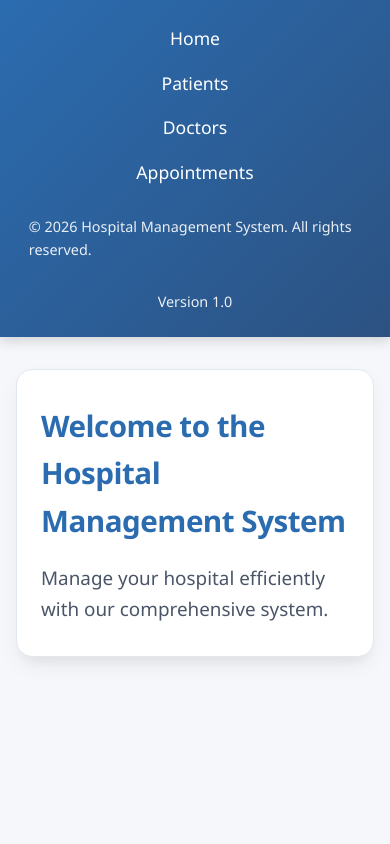
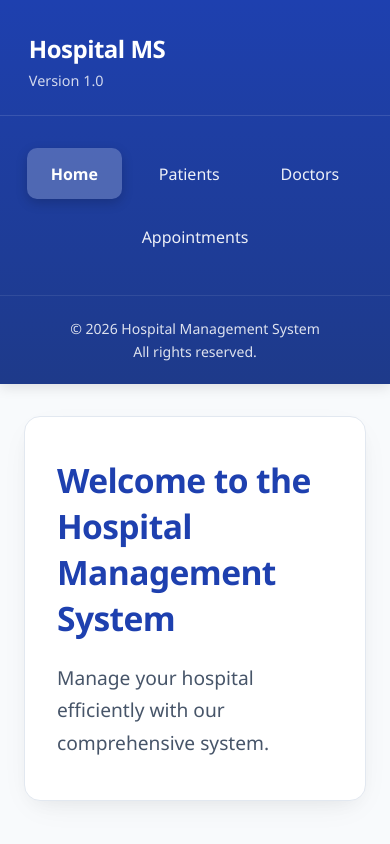
Before and after one commit to iristaniform/front_end, a plain HTML site: page index.html in a window 390 px wide. Drawn offline with Linux system fonts and the light colour scheme.

Commit message:
perf: change to side navigation (left)

```diff
--- a/index.html
+++ b/index.html
@@ -7,19 +7,40 @@
     <link rel="stylesheet" href="styles.css">
 </head>
 <body>
-    <nav>
+
+    <div class="layout-container">
+
+        <!-- Left Sidebar Navigation -->
+        <aside class="sidebar">
+            <div class="sidebar-header">
+                <h2>Hospital MS</h2>
+                <p class="version">Version 1.0</p>
+            </div>
+
+            <nav class="sidebar-nav">
                 <ul>
-            <li><a href="#home">Home</a></li>
+                    <li><a href="#home" class="active">Home</a></li>
                     <li><a href="#patients">Patients</a></li>
                     <li><a href="#doctors">Doctors</a></li>
                     <li><a href="#appointments">Appointments</a></li>
                 </ul>
-        <p>&copy; 2026 Hospital Management System. All rights reserved.</p>
-        <p>Version 1.0</p>
             </nav>
+
+            <div class="sidebar-footer">
+                <p>© 2026 Hospital Management System</p>
+                <p>All rights reserved.</p>
+            </div>
+        </aside>
+
+        <!-- Main Content Area -->
+        <main class="main-content">
             <section id="content">
                 <h1>Welcome to the Hospital Management System</h1>
                 <p>Manage your hospital efficiently with our comprehensive system.</p>
             </section>
+        </main>
+
+    </div>
+
 </body>
 </html>
--- a/styles.css
+++ b/styles.css
@@ -1,6 +1,6 @@
-/* styles.css - Modern & Professional Hospital Management System */
+/* styles.css - Modern Hospital Management System with Left Sidebar */
 
-/* ================ BASE & RESET ================ */
+/* ================ RESET & BASE ================ */
 * {
     margin: 0;
     padding: 0;
@@ -9,149 +9,181 @@
 
 body {
     font-family: 'Segoe UI', system-ui, -apple-system, sans-serif;
-    background-color: #f5f7fa;
-    color: #2d3748;
-    line-height: 1.6;
+    background-color: #f7f9fc;
+    color: #1e293b;
     min-height: 100vh;
 }
 
-/* ================ NAVIGATION ================ */
-nav {
-    background: linear-gradient(135deg, #2b6cb0 0%, #2c5282 100%);
+/* ================ LAYOUT ================ */
+.layout-container {
+    display: flex;
+    min-height: 100vh;
+}
+
+/* ================ SIDEBAR ================ */
+.sidebar {
+    width: 260px;
+    background: linear-gradient(180deg, #1e40af 0%, #1e3a8a 100%);
     color: white;
-    padding: 1.2rem 2.5rem;
-    box-shadow: 0 4px 12px rgba(0, 0, 0, 0.15);
+    display: flex;
+    flex-direction: column;
+    box-shadow: 2px 0 15px rgba(0, 0, 0, 0.12);
     position: sticky;
     top: 0;
-    z-index: 1000;
-    display: flex;
-    justify-content: space-between;
-    align-items: center;
-    flex-wrap: wrap;
-    gap: 1.5rem;
+    height: 100vh;
+    overflow-y: auto;
 }
 
-nav ul {
-    list-style: none;
-    display: flex;
-    gap: 2.5rem;
+.sidebar-header {
+    padding: 2rem 1.8rem 1.6rem;
+    border-bottom: 1px solid rgba(255,255,255,0.12);
 }
 
-nav a {
-    color: white;
-    text-decoration: none;
-    font-weight: 500;
-    font-size: 1.05rem;
-    padding: 0.6rem 0.4rem;
-    transition: all 0.22s ease;
-    position: relative;
+.sidebar-header h2 {
+    font-size: 1.75rem;
+    font-weight: 700;
+    letter-spacing: -0.5px;
 }
 
-nav a::after {
-    content: '';
-    position: absolute;
-    width: 0;
-    height: 2.5px;
-    bottom: 0;
-    left: 50%;
-    background-color: #e2e8f0;
-    transition: all 0.28s ease;
-    transform: translateX(-50%);
+.sidebar-header .version {
+    font-size: 0.9rem;
+    opacity: 0.8;
+    margin-top: 0.35rem;
 }
 
-nav a:hover::after,
-nav a.active::after {
-    width: 70%;
+.sidebar-nav {
+    flex: 1;
+    padding: 2rem 1rem;
 }
 
-nav a:hover,
-nav a:focus {
-    color: #e2e8f0;
-    transform: translateY(-1px);
+.sidebar-nav ul {
+    list-style: none;
 }
 
-/* ================ FOOTER PART IN NAV ================ */
-nav p {
-    font-size: 0.9rem;
-    opacity: 0.9;
-    font-weight: 400;
+.sidebar-nav a {
+    display: block;
+    color: rgba(255,255,255,0.92);
+    text-decoration: none;
+    font-size: 1.05rem;
+    font-weight: 500;
+    padding: 1rem 1.6rem;
+    border-radius: 10px;
+    margin: 0.35rem 0.75rem;
+    transition: all 0.22s ease;
 }
 
-nav p:first-of-type {
-    font-weight: 500;
+.sidebar-nav a:hover,
+.sidebar-nav a:focus {
+    background: rgba(255,255,255,0.13);
+    color: white;
+    transform: translateX(4px);
+}
+
+.sidebar-nav a.active {
+    background: rgba(255,255,255,0.22);
+    color: white;
+    font-weight: 600;
+    box-shadow: 0 4px 12px rgba(0,0,0,0.18);
+}
+
+/* Footer in sidebar */
+.sidebar-footer {
+    padding: 1.5rem 2rem;
+    font-size: 0.88rem;
+    opacity: 0.85;
+    border-top: 1px solid rgba(255,255,255,0.1);
+    margin-top: auto;
+}
+
+.sidebar-footer p {
+    margin: 0.25rem 0;
 }
 
 /* ================ MAIN CONTENT ================ */
-#content {
-    max-width: 1200px;
-    margin: 4rem auto;
-    padding: 0 2.5rem;
+.main-content {
+    flex: 1;
+    background: #f8fafc;
+    padding: 2.5rem 3rem;
+    overflow-y: auto;
 }
 
-h1 {
-    color: #2b6cb0;
-    font-size: 2.6rem;
-    font-weight: 700;
-    margin-bottom: 1.2rem;
-    letter-spacing: -0.5px;
-}
-
-#content p {
-    font-size: 1.18rem;
-    color: #4a5568;
-    max-width: 720px;
-}
-
-/* Subtle welcome card effect */
 #content {
+    max-width: 1100px;
+    margin: 0 auto;
     background: white;
     padding: 3.5rem 4rem;
     border-radius: 16px;
     box-shadow:
-        0 10px 25px -5px rgba(0, 0, 0, 0.08),
-        0 10px 10px -5px rgba(0, 0, 0, 0.04);
+        0 10px 35px -10px rgba(0, 0, 0, 0.07),
+        0 8px 20px -8px rgba(0, 0, 0, 0.05);
     border: 1px solid #e2e8f0;
 }
 
-/* ================ RESPONSIVE DESIGN ================ */
-@media (max-width: 768px) {
-    nav {
+h1 {
+    color: #1e40af;
+    font-size: 2.8rem;
+    font-weight: 700;
+    margin-bottom: 1.3rem;
+    letter-spacing: -0.6px;
+}
+
+#content p {
+    font-size: 1.2rem;
+    color: #475569;
+    line-height: 1.7;
+}
+
+/* ================ RESPONSIVE ================ */
+@media (max-width: 992px) {
+    .layout-container {
         flex-direction: column;
-        padding: 1.5rem 1.8rem;
-        gap: 1.8rem;
     }
 
-    nav ul {
-        flex-direction: column;
-        align-items: center;
-        gap: 1.2rem;
+    .sidebar {
+        width: 100%;
+        height: auto;
+        position: relative;
+        box-shadow: 0 4px 12px rgba(0,0,0,0.1);
     }
 
-    nav a {
-        font-size: 1.1rem;
-        padding: 0.5rem 1rem;
+    .sidebar-nav {
+        display: flex;
+        justify-content: center;
+    }
+
+    .sidebar-nav ul {
+        display: flex;
+        flex-wrap: wrap;
+        justify-content: center;
+        gap: 0.8rem;
+    }
+
+    .sidebar-nav a {
+        margin: 0;
+        padding: 0.9rem 1.5rem;
+        font-size: 1rem;
+    }
+
+    .sidebar-footer {
+        text-align: center;
+        padding: 1.2rem;
+    }
+
+    .main-content {
+        padding: 2rem 1.5rem;
     }
 
     #content {
-        margin: 2rem 1rem;
         padding: 2.5rem 2rem;
-    }
-
-    h1 {
-        font-size: 2.1rem;
     }
 }
 
 @media (max-width: 480px) {
     h1 {
-        font-size: 1.85rem;
+        font-size: 2.1rem;
     }
 
-    #content {
-        padding: 2rem 1.5rem;
-    }
-
-    nav ul {
-        gap: 1rem;
+    .sidebar-header h2 {
+        font-size: 1.5rem;
     }
 }
```
Lines whose indentation alone changed are shown as unchanged.
